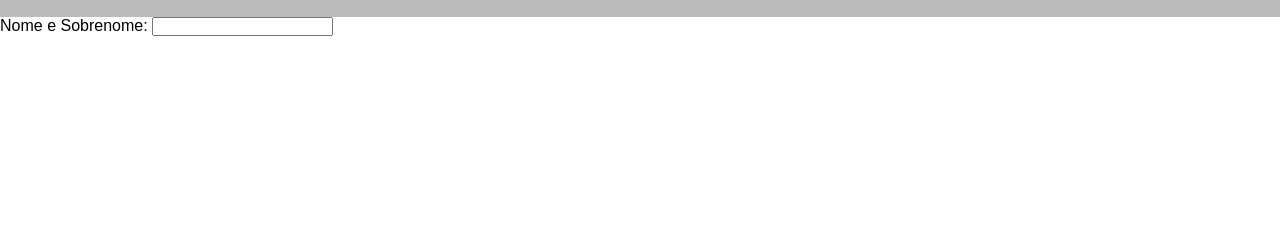
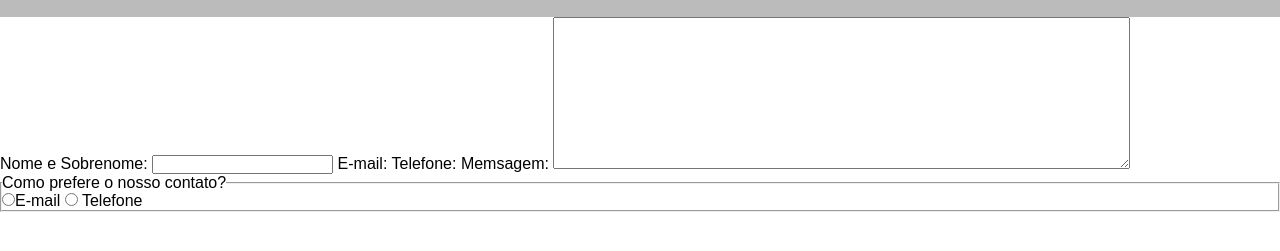
Before and after one commit to EmersonGFC/site-barbearia, a plain HTML site: page contato.html in a window 1280 px wide. Shown: the part 281-532 px from the top of the page. Drawn offline with Linux system fonts and the light colour scheme.

Commit message:
completando contato

```diff
--- a/contato.html
+++ b/contato.html
@@ -25,6 +25,29 @@
         <form>
           <label for="nome-sobrenome">Nome e Sobrenome:</label>
           <input type="text" id="nome-sobrenome" class="input-padrao" required>
+
+          <label for="e-mail">E-mail:</label>
+          <imput type="email" id="e-mail" class="input-padrao"
+          placeholder="seuemail@dominio.com"/>
+
+          <label for="telefone">Telefone:</label>
+          <imput type="tel" id="telefone" class="input-padrao"
+          required placeholder="(XX) XXXXX-XXXX"/>
+
+          <label for="mensagem">Memsagem:</label>
+          <textarea cols="70" rows="10" id="mensagem" class="input-padrao" required>
+          </textarea>
+
+          <fieldset>
+            <legend>Como prefere o nosso contato?</legend>
+            <label for="radio-email">
+            <input type="radio" name="contato" value="E-mail" id="radio-email"/>E-mail
+            </label>
+
+            <label for="radio-telefone">
+            <input type="radio" name="contato" value="Telefone" id="radio-telefone"/>
+            Telefone</label>
+          </fieldset>
         </form>
     </main>
 </body>
```
